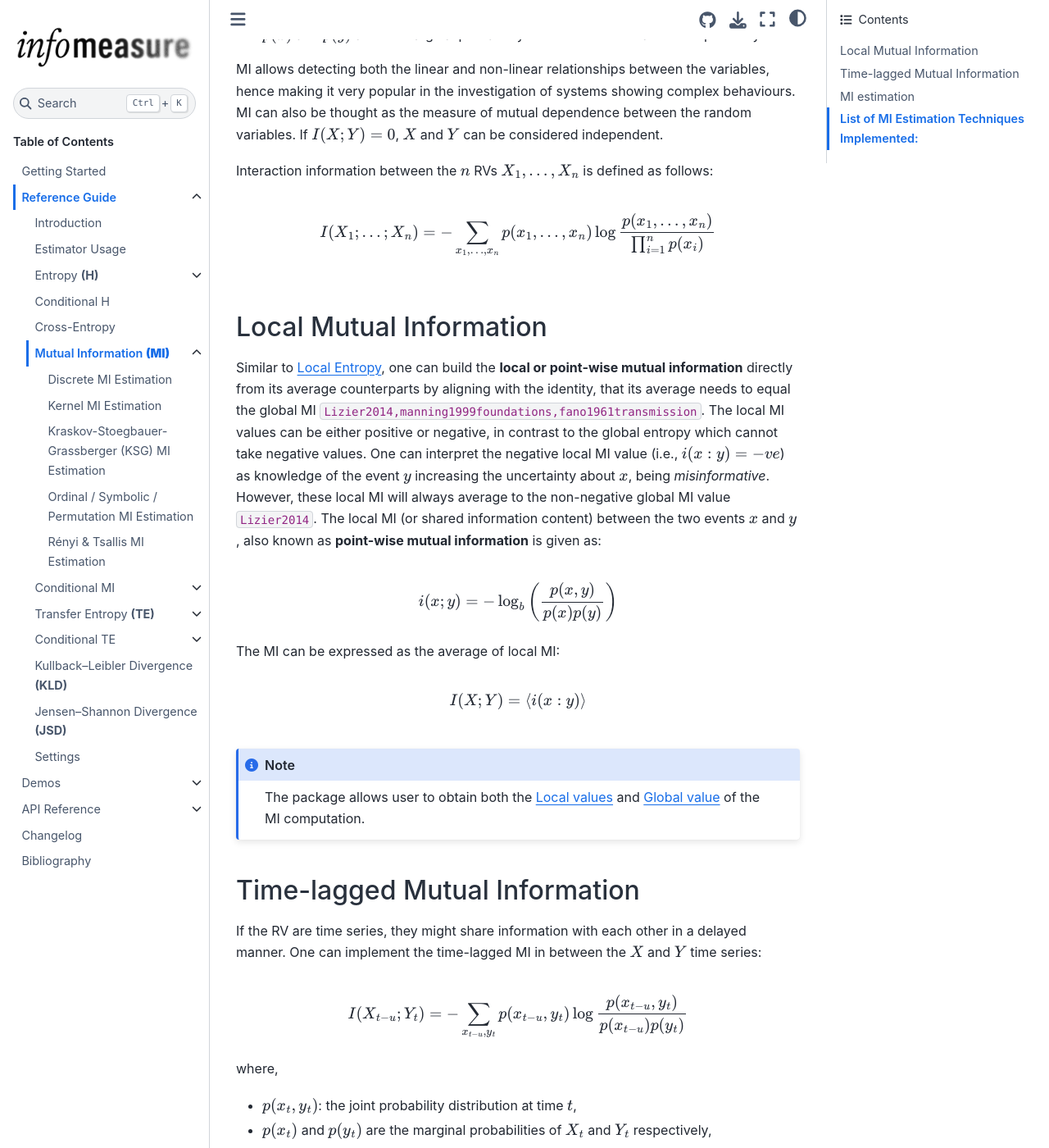
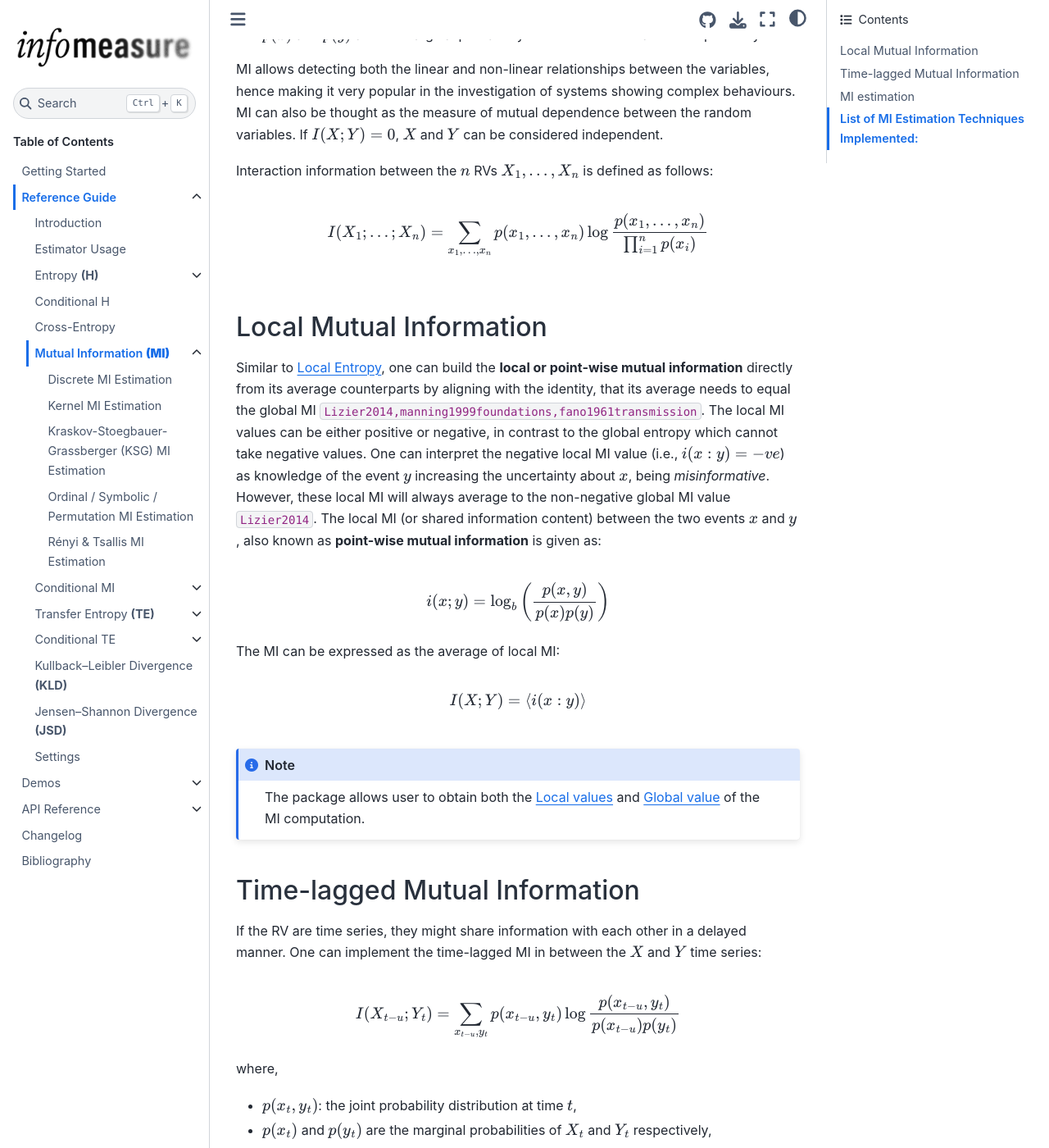
Before and after one commit to cbueth/infomeasure, a Sphinx documentation site: the page built from docs/guide/mutual_information/index.md, in a window 1280 px wide and 1400 px high, scrolled down 402 px. Shown: the whole window at 82% size. Built offline with Sphinx 7.4.7 and the Sphinx Book theme 1.1.4, drawn with Linux system fonts in a browser that asks for light colours; pages that are not in the unit, such as notebooks, are missing from menus; cross-references to code outside the pages are shown as plain code; some of the changed text lies outside the part shown.

Commit message:
Fix MI sign
Signed-off-by: Carlson Büth <commit@cbueth.de>

```diff
--- a/docs/guide/mutual_information/index.md
+++ b/docs/guide/mutual_information/index.md
@@ -4,7 +4,7 @@ Mutual Information (MI) quantifies the information shared between two random var
 In other words, MI measures the average reduction in uncertainty about $X$ that results from learning the value of $Y$, or vice versa {cite:p}`cover2012elements`. Mathematically MI is expressed as:
 
 $$
-I(X;Y) = -\sum_{x, y} p(x, y) \log \frac{p(x,y)}{p(x) p(y)}
+I(X;Y) = \sum_{x, y} p(x, y) \log \frac{p(x,y)}{p(x) p(y)}
 $$
 where
 - $p(x,y)$ is the joint probability distribution for the occurrence of joint state $(x,y)$,
@@ -16,7 +16,7 @@ If $I(X; Y) = 0$, $X$ and $Y$ can be considered independent.
 Interaction information between the $n$ RVs $X_1,\dots,X_n$ is defined as follows:
 
 $$
-I(X_1;\dots;X_n) = -\sum_{x_1,\dots,x_n} p(x_1,\dots,x_n) \log \frac{p(x_1,\dots,x_n)}{\prod_{i=1}^n p(x_i)}
+I(X_1;\dots;X_n) = \sum_{x_1,\dots,x_n} p(x_1,\dots,x_n) \log \frac{p(x_1,\dots,x_n)}{\prod_{i=1}^n p(x_i)}
 $$
 
 ## Local Mutual Information
@@ -27,7 +27,7 @@ However, these local MI will always average to the non-negative global MI value
 The local MI (or shared information content) between the two events $x$ and $y$, also known as **point-wise mutual information** is given as:
 
 $$
-i(x; y) = -\log_b \left( \frac{p(x, y)}{p(x) p(y)} \right)
+i(x; y) = \log_b \left( \frac{p(x, y)}{p(x) p(y)} \right)
 $$
 
 The MI can be expressed as the average of local MI:
@@ -45,7 +45,7 @@ If the RV are time series, they might share information with each other in a del
 One can implement the time-lagged MI in between the $X$ and $Y$ time series:
 
 $$
-I(X_{t-u}; Y_t) = -\sum_{x_{t-u}, y_t} p(x_{t-u}, y_t) \log \frac{p(x_{t-u}, y_t)}{p(x_{t-u}) p(y_t)}
+I(X_{t-u}; Y_t) = \sum_{x_{t-u}, y_t} p(x_{t-u}, y_t) \log \frac{p(x_{t-u}, y_t)}{p(x_{t-u}) p(y_t)}
 $$
 where,
 - $p(x_t,y_t)$: the joint probability distribution at time $t$,
```
Also changed, not shown: docs/guide/mutual_information/discrete.md (+1 -1 lines), docs/guide/mutual_information/kernel.md (+1 -1 lines), docs/guide/mutual_information/kraskov_stoegbauer_grassberger.md (+1 -1 lines), docs/guide/mutual_information/ordinal.md (+1 -1 lines), docs/guide/mutual_information/renyi_tsallis.md (+1 -1 lines).
